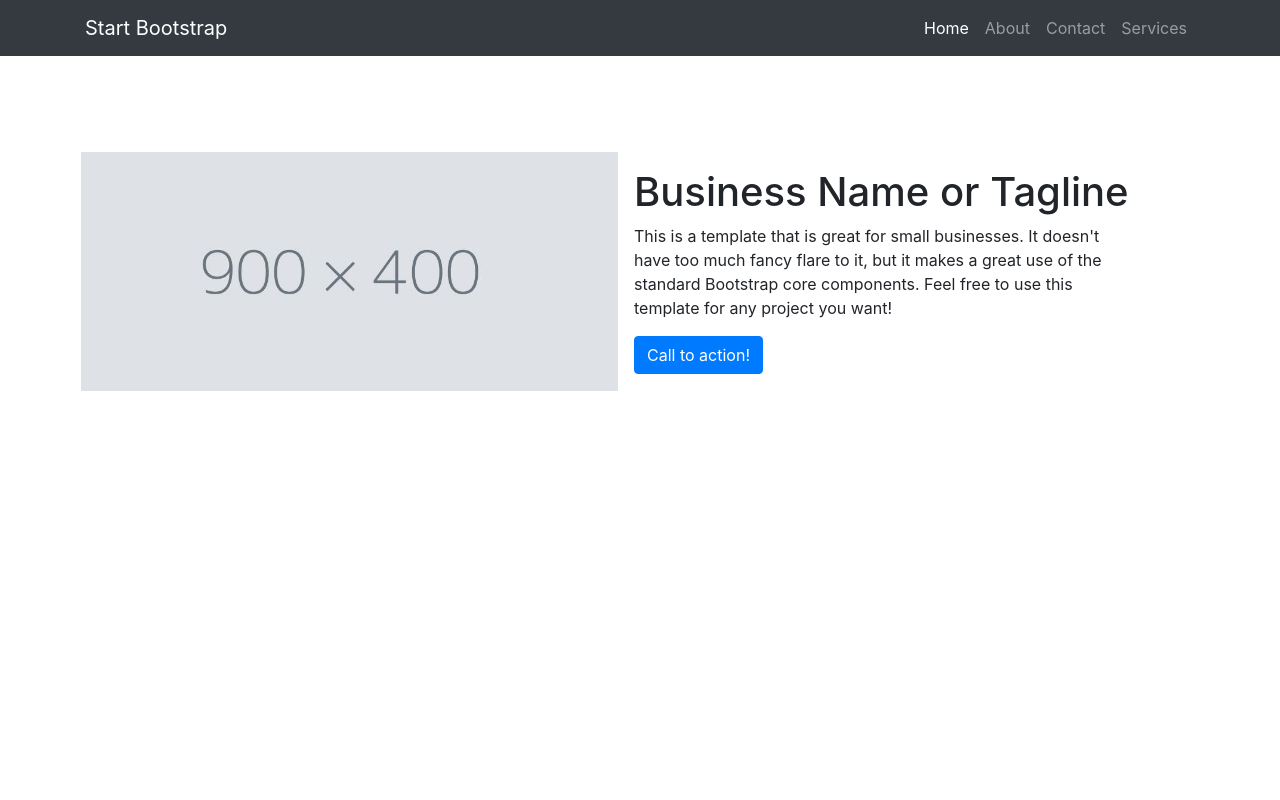
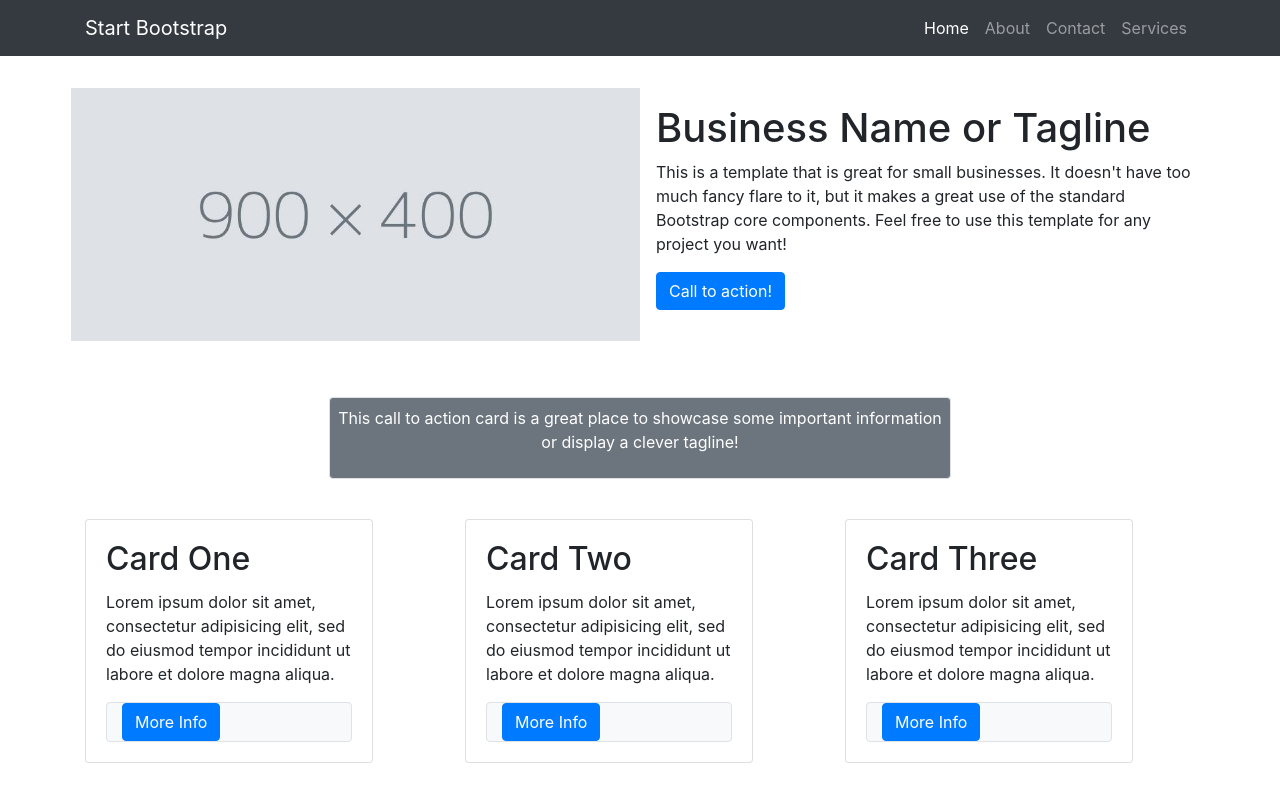
Before and after one commit to DannyPoizot/bootstrap, a plain HTML site: page index.html in a window 1280 px wide. Shown: the top 800 px of the page. Drawn offline with nearby package versions, Linux system fonts and the light colour scheme.

Commit message:
1ere maquette

```diff
--- a/index.html
+++ b/index.html
@@ -12,7 +12,7 @@
         <button class="navbar-toggler" type="button" data-toggle="collapse" data-target="#navbarNavAltMarkup" aria-controls="navbarNavAltMarkup" aria-expanded="false" aria-label="Toggle navigation">
           <span class="navbar-toggler-icon"></span>
         </button>
-        <div class="collapse navbar-collapse">
+        <div class="collapse navbar-collapse" id="#navbarNavAltMarkup">
           <div class="navbar-nav ml-auto">
             <a class="nav-item nav-link active" href="#">Home <span class="sr-only">(current)</span></a>
             <a class="nav-item nav-link" href="#">About</a>
@@ -22,7 +22,7 @@
         </div>
       </div>
     </nav>
-    <div class="container bg-grey p-5 m-5">
+    <div class="container mx-auto p-3 m-3">
       <div class="row">
         <div class="media">
           <img class="align-self-start w-50" src="img.jpg" alt="Generic placeholder image">
@@ -33,6 +33,60 @@
           </div>
         </div>
       </div>
+    </div>
+    <div class="container-fluid w-50 mx-auto p-3 m-3">
+      <div class="row">
+        <div class="col p-2 m-2 bg-secondary text-white text-center border rounded">
+          <p>This call to action card is a great place to showcase some important information or display a clever tagline!</p>
+        </div>
+      </div>
+    </div>
+    <div class="container">
+      <div class="row">
+        <div class="col-4">
+          <div class="card" style="width: 18rem;">
+            <div class="card-body">
+              <h2 class="card-title">Card One</h2>
+              <p class="card-text">Lorem ipsum dolor sit amet, consectetur adipisicing elit, sed do eiusmod tempor incididunt ut labore et dolore magna aliqua.</p>
+                <div class="col bg-light border rounded">
+                  <a href="#" class="btn btn-primary">More Info</a>
+                </div>
+            </div>
+          </div>
+        </div>
+        <div class="col-4">
+          <div class="card" style="width: 18rem;">
+            <div class="card-body">
+              <h2 class="card-title">Card Two</h2>
+              <p class="card-text">Lorem ipsum dolor sit amet, consectetur adipisicing elit, sed do eiusmod tempor incididunt ut labore et dolore magna aliqua.</p>
+                <div class="col bg-light border rounded">
+                  <a href="#" class="btn btn-primary">More Info</a>
+                </div>
+            </div>
+          </div>
+        </div>
+        <div class="col-4">
+          <div class="card" style="width: 18rem;">
+            <div class="card-body">
+              <h2 class="card-title">Card Three</h2>
+              <p class="card-text">Lorem ipsum dolor sit amet, consectetur adipisicing elit, sed do eiusmod tempor incididunt ut labore et dolore magna aliqua.</p>
+                <div class="col bg-light border rounded">
+                  <a href="#" class="btn btn-primary">More Info</a>
+                </div>
+            </div>
+          </div>
+        </div>
+      </div>
+    </div>
+    <footer>
+      <div class="container-fluid mx-auto p-5 m-5">
+        <div class="row">
+          <div class="col w-100 p-5 m-5 bg-dark text-white text-center">
+            <p>Copyright © Your Website 2021</p>
+          </div>
+        </div>
+      </div>
+    </footer>
     <script src="https://code.jquery.com/jquery-3.5.1.slim.min.js" integrity="sha384-DfXdz2htPH0lsSSs5nCTpuj/zy4C+OGpamoFVy38MVBnE+IbbVYUew+OrCXaRkfj" crossorigin="anonymous"></script>
     <script src="https://cdn.jsdelivr.net/npm/bootstrap@4.6.0/dist/js/bootstrap.bundle.min.js" integrity="sha384-Piv4xVNRyMGpqkS2by6br4gNJ7DXjqk09RmUpJ8jgGtD7zP9yug3goQfGII0yAns" crossorigin="anonymous"></script>
   </body>
```
Lines whose indentation alone changed are shown as unchanged.
